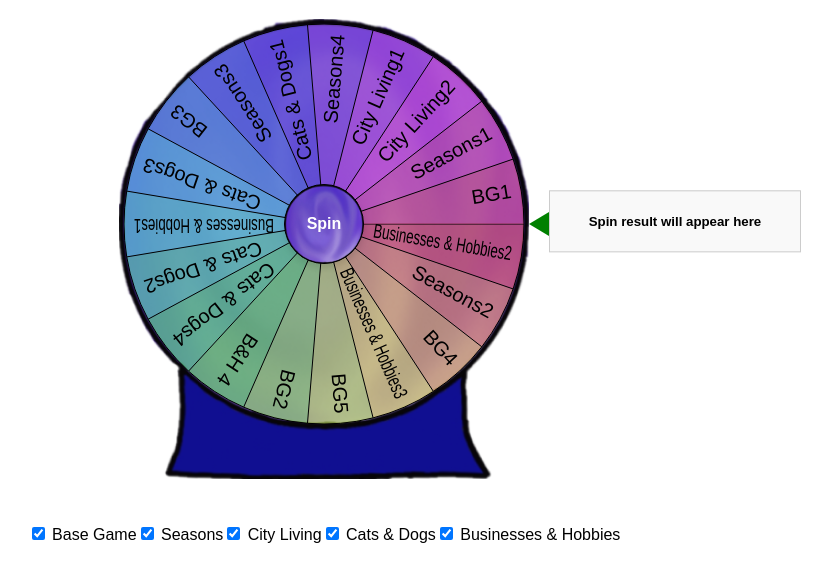
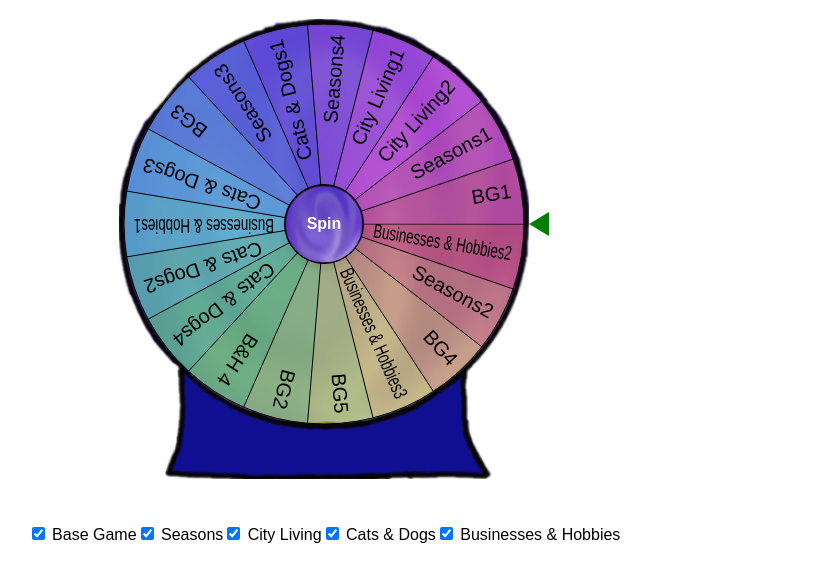
Before and after one commit to NadinZeitoune/FutureSpin-Wheel, a plain HTML site: page index.html in a window 1280 px wide. Shown: the part 79-660 px from the top of the page, without its empty margins (316-1148 px from the left). Drawn offline with Linux system fonts and the light colour scheme.

Commit message:
Result position change

```diff
--- a/index.html
+++ b/index.html
@@ -20,9 +20,9 @@
 		<canvas id="wheel" width="400" height="400"></canvas>
 		<button id="spin-button" onclick="spin()">Spin</button>
 	</div>
-	<div id="text-box">
-		<h5 id="result2">Spin result will appear here</h5>
-	</div>
+	<!-- <div id="text-box"> -->
+		<!-- <h5 id="result2">Spin result will appear here</h5> -->
+	<!-- </div> -->
   </div>
   <!-- <br> -->
   <!-- <button id="clearHistoryButton">Reset History & Packs</button> -->
```
